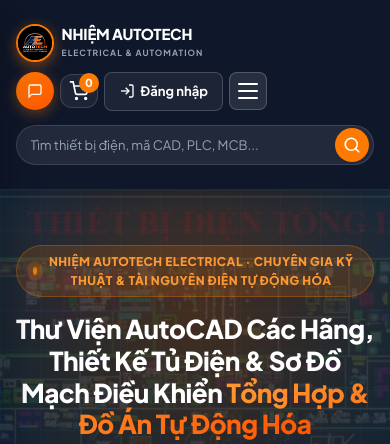
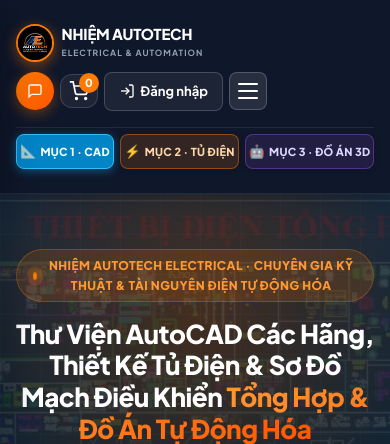
Before and after one commit to trinhnhiemtdh-hash/Nhiem-Autotech-Electrical, a Flask app: page / in a window 390 px wide. Shown: the top 444 px of the page. Run offline with Flask 3, Linux system fonts and the light colour scheme; data comes from the database, SQL or seed files in the repository; data that the repository does not hold is empty.

Commit message:
UI: Replace sticky search bar on mobile with 3-category switcher bar

```diff
--- a/static/css/style.css
+++ b/static/css/style.css
@@ -309,6 +309,17 @@ button, input, select, textarea {
   background: var(--accent-hover);
 }
 
+/* Mobile Category Switcher (Default: hidden on desktop) */
+.mobile-category-nav {
+  display: none;
+}
+
+#showcase-muc-1,
+#showcase-muc-2,
+#showcase-muc-3 {
+  scroll-margin-top: 105px;
+}
+
 /* Header Actions */
 .header-actions {
   display: flex;
@@ -3732,19 +3743,97 @@ th {
     letter-spacing: 1px;
   }
 
+  /* Ẩn hoàn toàn ô tìm kiếm to trên mobile header theo yêu cầu của người dùng */
   .header-search {
+    display: none !important;
+  }
+
+  /* Hiển thị thanh chuyển nhanh 3 mục sản phẩm chính trên điện thoại */
+  .mobile-category-nav {
+    display: grid !important;
+    grid-template-columns: 1fr 1fr 1fr;
+    gap: 6px;
+    width: 100%;
     order: 3;
-    width: 100%;
-    max-width: 100%;
-    margin-top: 4px;
-  }
-
-  .search-box {
-    padding: 2px 4px 2px 14px;
-  }
-
-  .search-box input {
+    margin-top: 6px;
+    padding-top: 6px;
+    border-top: 1px solid rgba(255, 255, 255, 0.08);
+  }
+
+  .mob-cat-link {
+    display: flex;
+    align-items: center;
+    justify-content: center;
+    gap: 4px;
+    padding: 8px 3px;
+    border-radius: 8px;
+    font-size: 11.5px;
+    font-weight: 800;
+    text-decoration: none;
+    letter-spacing: 0.2px;
+    white-space: nowrap;
+    border: 1.5px solid rgba(255, 255, 255, 0.12);
+    background: rgba(255, 255, 255, 0.04);
+    color: #e2e8f0;
+    transition: all 0.2s cubic-bezier(0.4, 0, 0.2, 1);
+    user-select: none;
+    -webkit-tap-highlight-color: transparent;
+    box-shadow: 0 2px 6px rgba(0, 0, 0, 0.15);
+  }
+
+  .mob-cat-link:active {
+    transform: scale(0.96);
+  }
+
+  /* Mục 1: Thư Viện CAD */
+  .mob-cat-1 {
+    color: #7dd3fc;
+    border-color: rgba(56, 189, 248, 0.35);
+    background: rgba(14, 165, 233, 0.12);
+  }
+  .mob-cat-1.active, .mob-cat-1:hover {
+    background: #0284c7;
+    color: #ffffff;
+    border-color: #38bdf8;
+    box-shadow: 0 2px 10px rgba(14, 165, 233, 0.45);
+  }
+
+  /* Mục 2: Thiết Kế Tủ Điện */
+  .mob-cat-2 {
+    color: #fed7aa;
+    border-color: rgba(255, 122, 0, 0.45);
+    background: rgba(255, 122, 0, 0.15);
+  }
+  .mob-cat-2.active, .mob-cat-2:hover {
+    background: #ff7a00;
+    color: #ffffff;
+    border-color: #ff9838;
+    box-shadow: 0 2px 12px rgba(255, 122, 0, 0.5);
+  }
+
+  /* Mục 3: File 3D & Đồ Án */
+  .mob-cat-3 {
+    color: #ddd6fe;
+    border-color: rgba(168, 85, 247, 0.38);
+    background: rgba(168, 85, 247, 0.12);
+  }
+  .mob-cat-3.active, .mob-cat-3:hover {
+    background: #7c3aed;
+    color: #ffffff;
+    border-color: #c084fc;
+    box-shadow: 0 2px 10px rgba(168, 85, 247, 0.45);
+  }
+
+  .mob-cat-icon {
     font-size: 13px;
+    line-height: 1;
+    display: inline-block;
+  }
+
+  .mob-cat-title {
+    font-size: 11px;
+    font-weight: 800;
+    letter-spacing: 0.3px;
   }
 
   .header-actions {
--- a/static/js/main.js
+++ b/static/js/main.js
@@ -73,4 +73,56 @@ document.addEventListener("DOMContentLoaded", () => {
       closeDrawer();
     }
   });
+
+  // 4. Mobile 3-Category Navigation Switcher
+  const catLinks = document.querySelectorAll(".mob-cat-link");
+  if (catLinks.length) {
+    catLinks.forEach((link) => {
+      link.addEventListener("click", function (e) {
+        const targetId = this.getAttribute("data-target");
+        const targetEl = document.getElementById(targetId);
+
+        // Nếu đang ở trang chủ, cuộn mượt tới mục sản phẩm tương ứng mà không cần tải lại trang
+        if (targetEl && (window.location.pathname === "/" || window.location.pathname === "")) {
+          e.preventDefault();
+          if (history.pushState) {
+            history.pushState(null, null, "#" + targetId);
+          }
+          const header = document.querySelector(".header-main");
+          const headerH = header ? header.offsetHeight : 95;
+          const targetY = targetEl.getBoundingClientRect().top + window.pageYOffset - headerH - 8;
+          window.scrollTo({ top: Math.max(0, targetY), behavior: "smooth" });
+
+          catLinks.forEach((l) => l.classList.remove("active"));
+          this.classList.add("active");
+        }
+      });
+    });
+
+    // Tự động làm sáng nút danh mục khi người dùng lướt tới khu vực đó trên trang chủ
+    if (window.location.pathname === "/" || window.location.pathname === "") {
+      const targets = ["showcase-muc-1", "showcase-muc-2", "showcase-muc-3"];
+      const sections = targets.map((id) => document.getElementById(id)).filter(Boolean);
+
+      if (sections.length && "IntersectionObserver" in window) {
+        const observer = new IntersectionObserver(
+          (entries) => {
+            entries.forEach((entry) => {
+              if (entry.isIntersecting) {
+                catLinks.forEach((l) => {
+                  if (l.getAttribute("data-target") === entry.target.id) {
+                    l.classList.add("active");
+                  } else {
+                    l.classList.remove("active");
+                  }
+                });
+              }
+            });
+          },
+          { rootMargin: "-25% 0px -55% 0px", threshold: 0 }
+        );
+        sections.forEach((sec) => observer.observe(sec));
+      }
+    }
+  }
 });
--- a/templates/base.html
+++ b/templates/base.html
@@ -67,7 +67,7 @@
   <link rel="preconnect" href="https://fonts.gstatic.com" crossorigin>
   <link href="https://fonts.googleapis.com/css2?family=Plus+Jakarta+Sans:wght@400;500;600;700;800;900&display=swap" rel="stylesheet">
 
-  <link rel="stylesheet" href="{{ url_for('static', filename='css/style.css') }}?v=2.4">
+  <link rel="stylesheet" href="{{ url_for('static', filename='css/style.css') }}?v=2.5">
   <link rel="stylesheet" href="{{ url_for('static', filename='css/electrical.css') }}?v=2.3">
   <link rel="icon" type="image/jpeg" href="{{ url_for('static', filename='images/logo.jpg') }}?v=4">
   <link rel="shortcut icon" href="{{ url_for('favicon') }}">
@@ -163,6 +163,22 @@
         <span></span><span></span><span></span>
       </button>
     </div>
+
+    <!-- MOBILE 3-CATEGORY SWITCHER (Thanh chuyển nhanh 3 mục trên điện thoại thay cho ô tìm kiếm) -->
+    <nav class="mobile-category-nav" id="mobileCategoryNav" aria-label="3 Mục Sản Phẩm Chính">
+      <a href="{{ url_for('index') }}#showcase-muc-1" class="mob-cat-link mob-cat-1" data-target="showcase-muc-1">
+        <span class="mob-cat-icon">📐</span>
+        <span class="mob-cat-title">MỤC 1 · CAD</span>
+      </a>
+      <a href="{{ url_for('index') }}#showcase-muc-2" class="mob-cat-link mob-cat-2" data-target="showcase-muc-2">
+        <span class="mob-cat-icon">⚡</span>
+        <span class="mob-cat-title">MỤC 2 · TỦ ĐIỆN</span>
+      </a>
+      <a href="{{ url_for('index') }}#showcase-muc-3" class="mob-cat-link mob-cat-3" data-target="showcase-muc-3">
+        <span class="mob-cat-icon">🤖</span>
+        <span class="mob-cat-title">MỤC 3 · ĐỒ ÁN 3D</span>
+      </a>
+    </nav>
   </div>
 
   <!-- NAVIGATION BAR (DESKTOP) -->
@@ -468,7 +484,7 @@
 </footer>
 
 {% block structured_data %}{% endblock %}
-<script src="{{ url_for('static', filename='js/main.js') }}"></script>
+<script src="{{ url_for('static', filename='js/main.js') }}?v=2.5"></script>
 <script src="{{ url_for('static', filename='js/chat.js') }}"></script>
 </body>
 </html>
--- a/templates/index.html
+++ b/templates/index.html
@@ -191,7 +191,7 @@
 </section>
 
 <!-- SHOWCASE 1: THƯ VIỆN AUTOCAD THEO CÁC HÃNG -->
-<section class="section-container">
+<section class="section-container" id="showcase-muc-1">
   <div class="container">
     <div class="section-header-modern">
       <div class="section-title-wrap">
@@ -247,7 +247,7 @@
 </section>
 
 <!-- SHOWCASE 2: THIẾT KẾ & LAYOUT TỦ ĐIỆN -->
-<section class="section-container" style="background:#f8fafc;border-top:1px solid var(--border-line);border-bottom:1px solid var(--border-line);">
+<section class="section-container" id="showcase-muc-2" style="background:#f8fafc;border-top:1px solid var(--border-line);border-bottom:1px solid var(--border-line);">
   <div class="container">
     <div class="section-header-modern">
       <div class="section-title-wrap">
@@ -303,7 +303,7 @@
 </section>
 
 <!-- SHOWCASE 3: FILE 3D SOLIDWORKS & ĐỒ ÁN TỰ ĐỘNG HÓA -->
-<section class="section-container">
+<section class="section-container" id="showcase-muc-3">
   <div class="container">
     <div class="section-header-modern">
       <div class="section-title-wrap">
```
Also changed, not shown: static/uploads/images/1-tu-dien-phan-phoi-db-form-trong-nha-va-form-ngoai-troi-so-do-nguyen-ly-gal-1-1793531372-2f8d17.png (added), static/uploads/images/1-tu-dien-phan-phoi-db-form-trong-nha-va-form-ngoai-troi-so-do-nguyen-ly-gal-1-1793531705-e4fd59.png (added), static/uploads/images/1-tu-dien-phan-phoi-db-form-trong-nha-va-form-ngoai-troi-so-do-nguyen-ly-gal-2-1793531376-4b6ac6.png (added), static/uploads/images/1-tu-dien-phan-phoi-db-form-trong-nha-va-form-ngoai-troi-so-do-nguyen-ly-gal-2-1793531711-0eb5f7.png (added), static/uploads/images/1-tu-dien-phan-phoi-db-form-trong-nha-va-form-ngoai-troi-so-do-nguyen-ly-gal-3-1793531380-24333b.png (added), static/uploads/images/1-tu-dien-phan-phoi-db-form-trong-nha-va-form-ngoai-troi-so-do-nguyen-ly-gal-3-1793531715-f96639.png (added), static/uploads/images/1-tu-dien-phan-phoi-db-form-trong-nha-va-form-ngoai-troi-so-do-nguyen-ly-gal-4-1793531384-bb6176.png (added).
